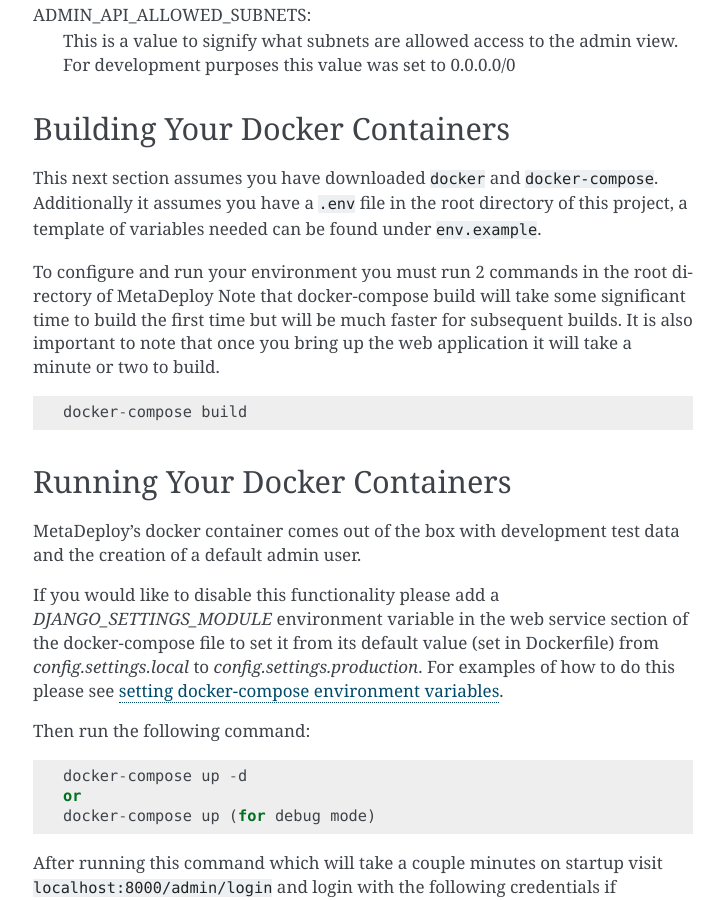
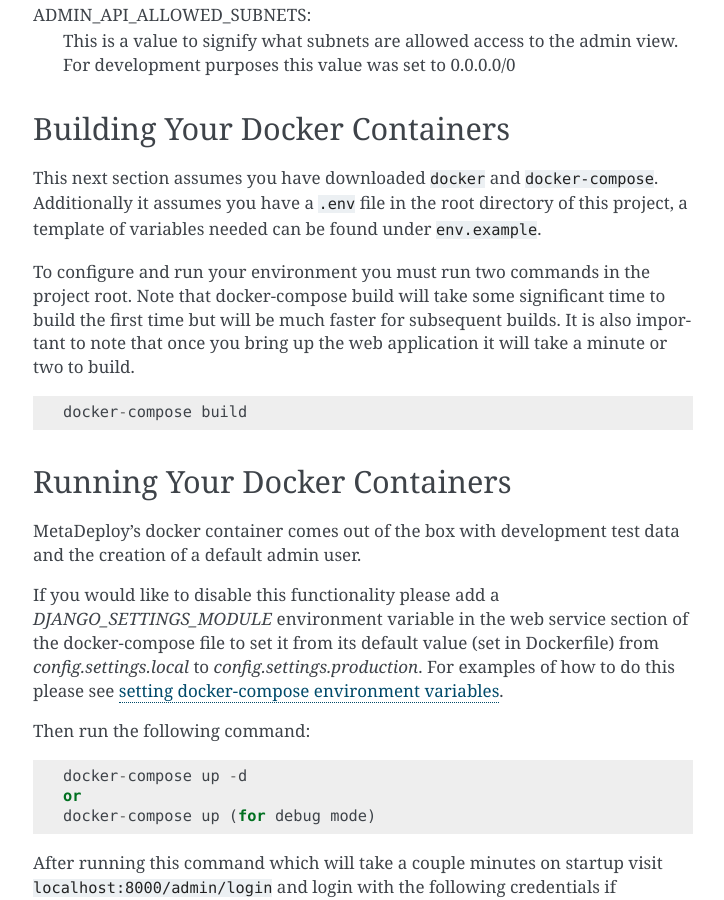
Before and after one commit to SFDO-Tooling/MetaDeploy, a Sphinx documentation site: the page built from docs/running_docker.rst, in a window 1280 px wide and 900 px high, scrolled down 3793 px. Shown: the whole window, without its empty margins (387-1111 px from the left). Built offline with Sphinx 7.4.7, drawn with Linux system fonts in a browser that asks for light colours.

Commit message:
Update docs/running_docker.rst
Co-Authored-By: James Estevez <jestevez@salesforce.com>

```diff
--- a/docs/running_docker.rst
+++ b/docs/running_docker.rst
@@ -171,7 +171,7 @@
 Additionally it assumes you have a ``.env`` file in the root directory of this
 project, a template of variables needed can be found under ``env.example``.
 
-To configure and run your environment you must run 2 commands in the root directory of MetaDeploy
+To configure and run your environment you must run two commands in the project root.
 Note that docker-compose build will take some significant time to build the first time but will
 be much faster for subsequent builds. It is also important to note that once you bring
 up the web application it will take a minute or two to build.
```
